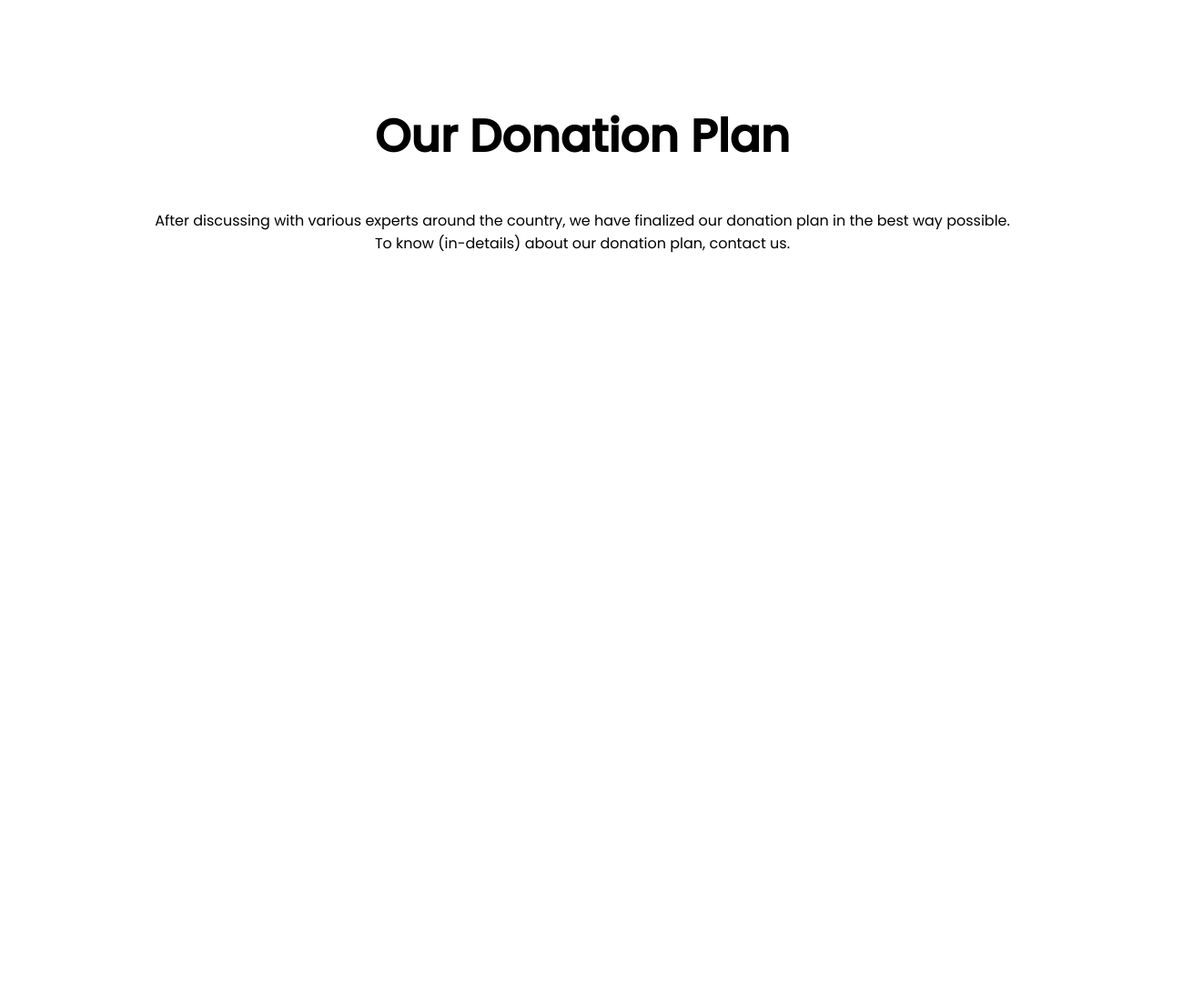
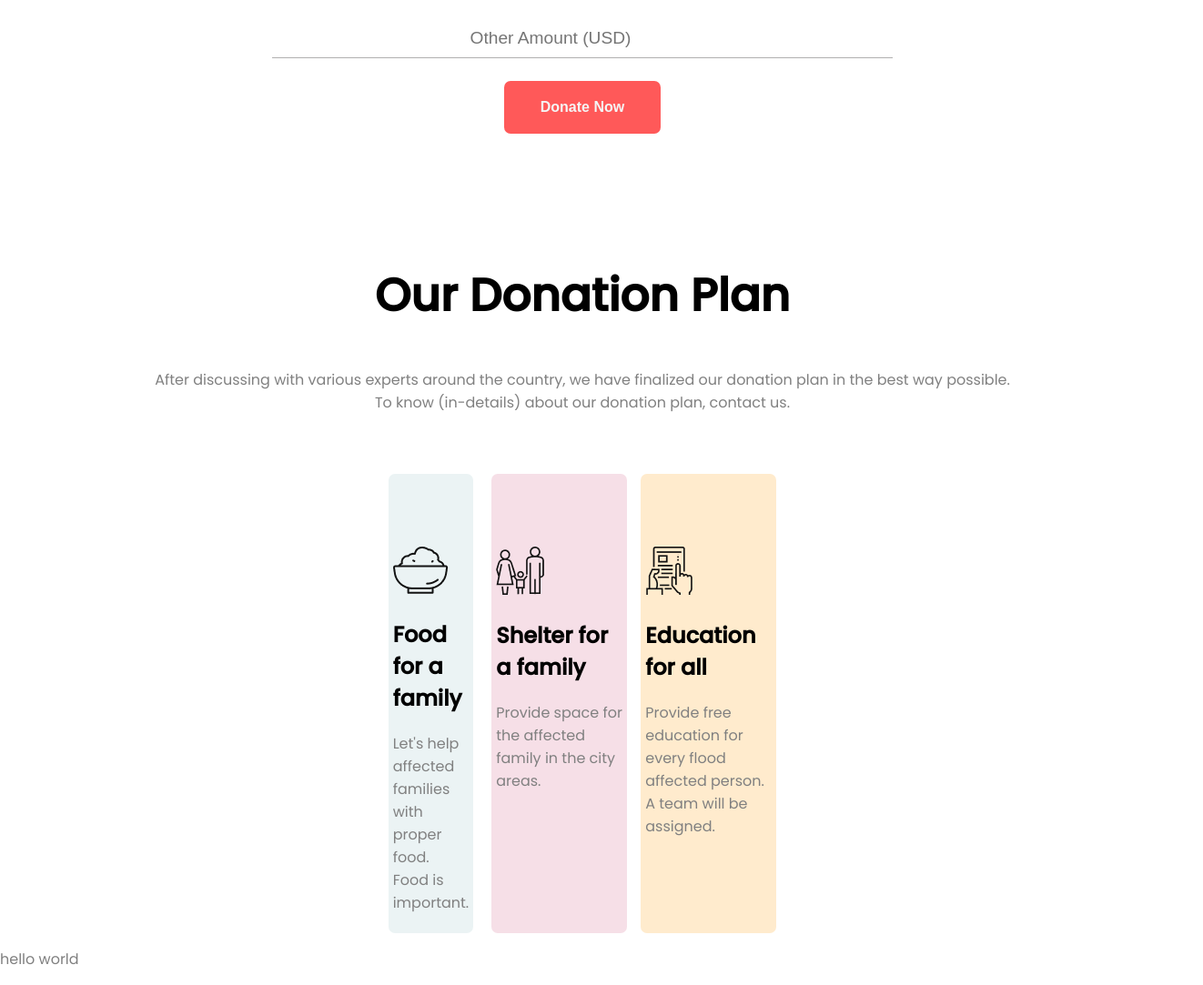
Before and after one commit to tawsifahmed/donate-flood-victims, a plain HTML site: page index.html in a window 1280 px wide. Shown: the part 1476-2559 px from the top of the page at 91% size, 1322 px wide, since content can reach past the window. Before the commit the page ends 1772 px from the top, so only its background shows below. Drawn offline with Linux system fonts and the light colour scheme.

Commit message:
third section finished

```diff
--- a/index.html
+++ b/index.html
@@ -20,7 +20,7 @@
     <section class="top-banner">
         <div class="top-div">
             <h1 id="toph1">Let's Help Flood Affected People In <span id="spantag">Remote Areas</span></h1>
-            <p>
+            <p id="firstpara">
                 Since 2004, for the first time Sylhet has been hitted very hard in this rainy season. <br> People got
                 severely affected. Many died, lost homes. It's our duty to help them.
             </p>
@@ -30,8 +30,13 @@
 
             <a class="link-button" href="https://www.facebook.com/Janala.org" target="_blank">Donate Now</a>
         </div>
-
     </section>
+    <br>
+    <br>
+    <br>
+    <br>
+    <br>
+    <br>
     <section class="second-banner">
         <div id="second-bannerinfo">
             <h1 id="h1second">Donate Now</h2>
@@ -73,11 +78,57 @@
     <br>
     <br>
     <br>
+    <br>
     <section class="third-banner">
         <div id="second-bannerinfo">
-            <h1 id="h1second">Our Donation Plan</h2>
-                <p>After discussing with various experts around the country, we have finalized our donation plan in the
-                    best way possible. <br> To know (in-details) about our donation plan, contact us.</p>
+            <h1 id="h1second">Our Donation Plan</h1>
+            <p>After discussing with various experts around the country, we have finalized our
+                donation plan in the
+                best way possible. <br> To know (in-details) about our donation plan, contact us.</p>
+
+        </div>
+        <br>
+        <br>
+        <div class="lastflex-con">
+            <div class="plan-boxes p-one">
+                <br>
+                <br>
+                <br>
+                <img src="icons/food.png" alt="">
+                <h2>
+                    Food for a family
+                </h2>
+                <p>
+                    Let's help affected families with proper food. Food is important.
+            </div>
+            <div class="plan-boxes p-two">
+                <br>
+                <br>
+                <br>
+                <img src="icons/shelter.png" alt="">
+                <h2>
+                    Shelter for a family
+                </h2>
+                <p>
+                    Provide space for the affected family in the city areas.
+                </p>
+            </div>
+            <div class="plan-boxes p-three">
+                <br>
+                <br>
+                <br>
+                <img src="icons/Frame-1.png" alt="">
+                <h2>
+                    Education for all
+                </h2>
+                <p>
+                    Provide free education for every flood affected person. A team will be assigned.
+                </p>
+            </div>
+        </div>
+        <p>hello world</p>
+
+
 
 
     </section>
--- a/style.css
+++ b/style.css
@@ -5,6 +5,14 @@ body {
 
 #toph1 {
     font-size: 70px;
+}
+
+p {
+    color: gray;
+}
+
+#firstpara {
+    color: whitesmoke;
 }
 
 .top-banner {
@@ -61,8 +69,8 @@ body {
     border: 5px solid #FF5959;
     padding-left: 60px;
     padding-right: 60px;
-    margin-left: 10px;
-    margin-right: 10px;
+    margin-left: auto;
+    margin-right: auto;
     background-color: #FFEEEE;
 
 
@@ -71,6 +79,7 @@ body {
 .not-selected {
     background-color: #FAFAFA;
     border-radius: 6%;
+    width: 20%;
 }
 
 #tenusd {
@@ -123,3 +132,42 @@ input {
     border-radius: 7px;
     font-size: medium;
 }
+
+.lastflex-con {
+    display: flex;
+    width: 33.33%;
+    margin-left: auto;
+    margin-right: auto;
+}
+
+.plan-boxes {
+    border-radius: 7px;
+    width: 33.33%;
+    margin-left: auto;
+    margin-right: auto;
+}
+
+.p-one {
+    background-color: rgba(95, 158, 160, 0.122);
+    padding: 5px;
+    margin-right: 10px;
+    width: 85px;
+
+}
+
+.p-two {
+    background-color: rgba(216, 112, 147, 0.225);
+    padding: 5px;
+    margin-left: 10px;
+    margin-left: 10px;
+    width: 85%;
+
+}
+
+.p-three {
+    background-color: blanchedalmond;
+    padding: 5px;
+    margin-left: 15px;
+    width: 85%;
+
+}
```
